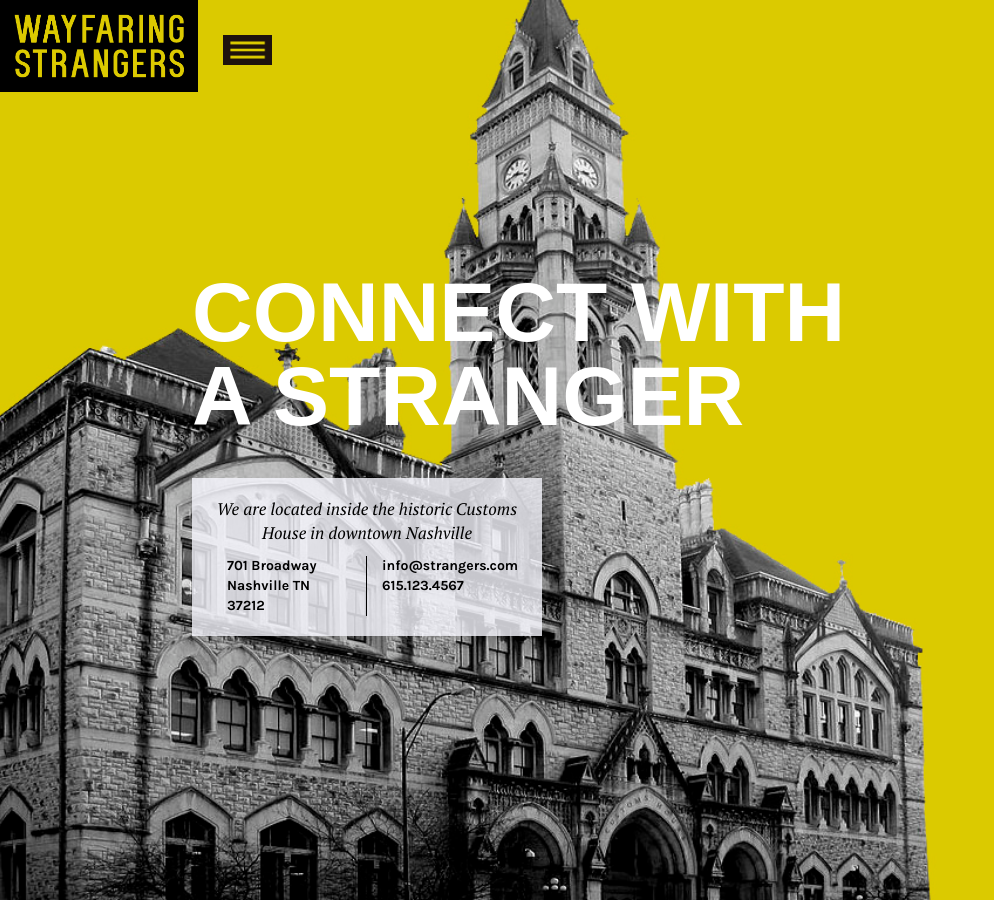
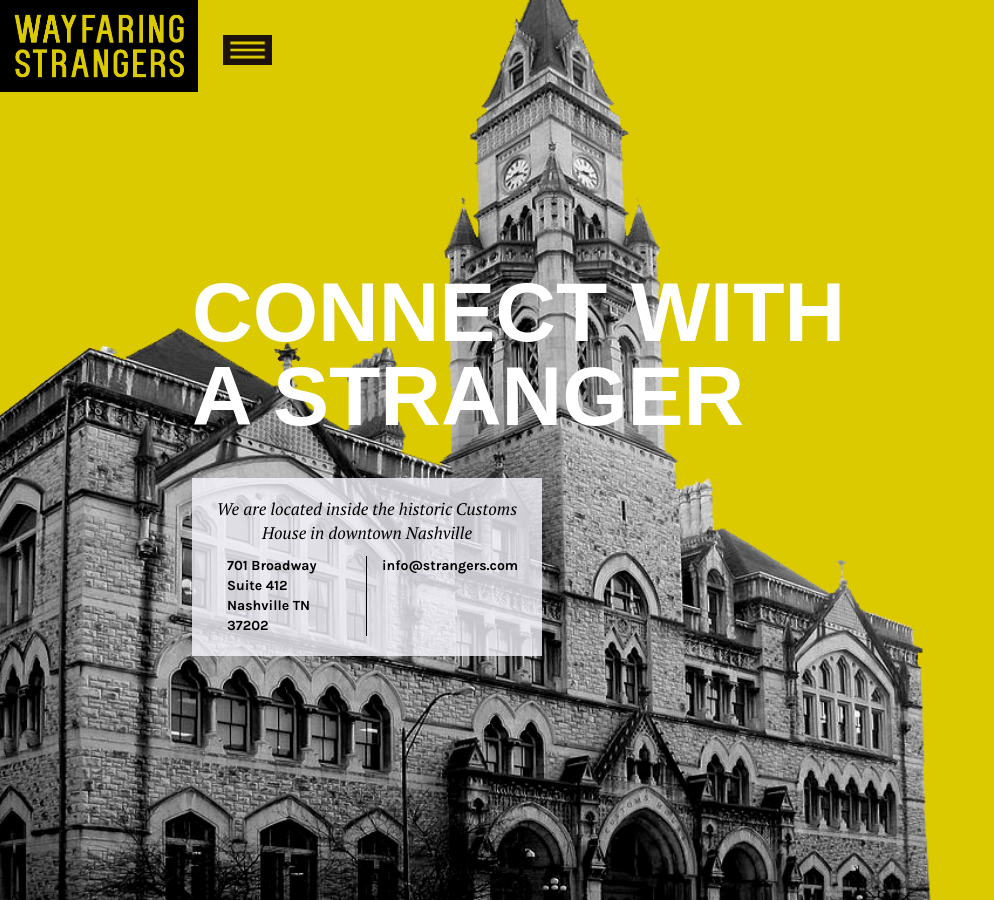
Before and after one commit to wayfaring-strangers/wayfaring-strangers.github.io, a Jekyll site: the page built from index.html, in a window 1280 px wide and 900 px high, scrolled down 4500 px. Shown: the whole window, without its empty margins (0-994 px from the left). Built offline with Jekyll 4.4.1, drawn with Linux system fonts in a browser that asks for light colours; nearby versions of some CDN libraries.

Commit message:
fix contact info

```diff
--- a/_includes/contact.html
+++ b/_includes/contact.html
@@ -7,11 +7,11 @@
             <div class="contact-info">
                 <div class="contact-col">
                     <span>701 Broadway</span>
-                    <span>Nashville TN 37212</span>
+                    <span>Suite 412</span>
+                    <div>Nashville TN 37202</div>
                 </div>
                 <div class="contact-col">
                     <span>info@strangers.com</span>
-                    <span>615.123.4567</span>
                 </div>
             </div>
         </div>
```
